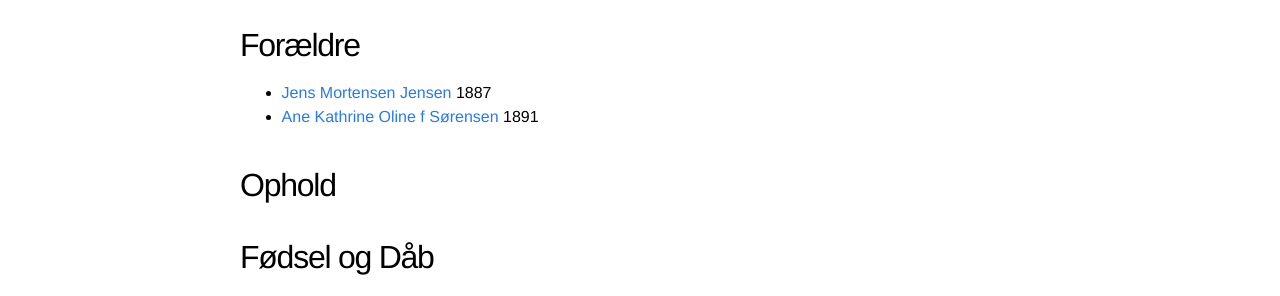
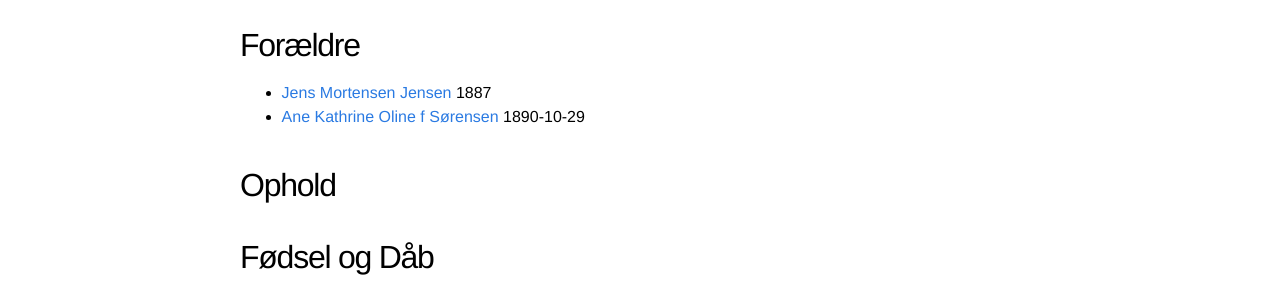
Before and after one commit to quornings/quornings.github.io, a Jekyll site: the page built from stamt/karl-erhardt-jensen.md, in a window 1280 px wide. Shown: the part 155-451 px from the top of the page. Built offline with Jekyll 4.4.1, drawn with Linux system fonts in a browser that asks for light colours.

Commit message:
Update link

```diff
--- a/stamt/karl-erhardt-jensen.md
+++ b/stamt/karl-erhardt-jensen.md
@@ -6,7 +6,7 @@ title: Karl Erhardt Jensen
 ## Forældre
 
 * [Jens Mortensen Jensen](/stamt/jens-mortensen-jensen/) 1887
-* [Ane Kathrine Oline f Sørensen](/stamt/jens-mortensen-jensen/) 1891
+* [Ane Kathrine Oline f Sørensen](/stamt/ane-kathrine-oline-soerensen/) 1890-10-29
 
 ## Ophold
 
```
